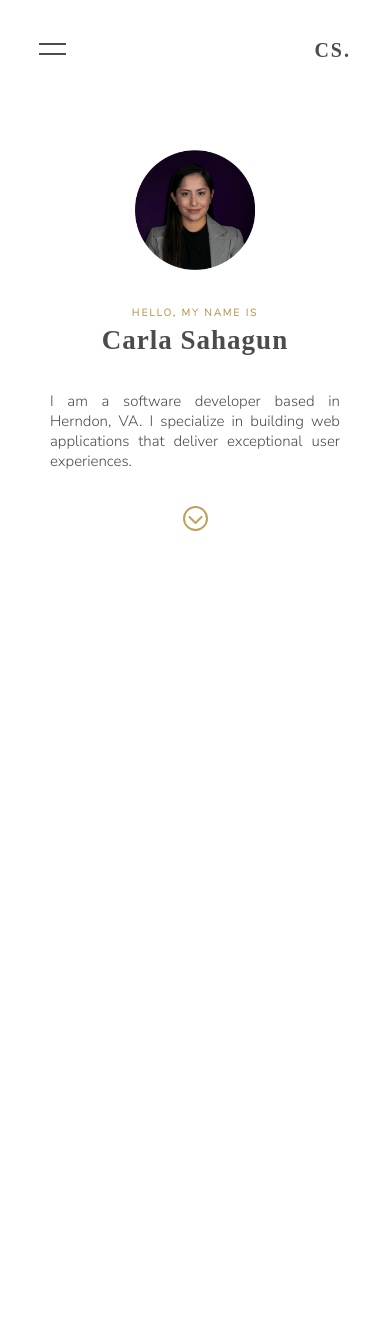
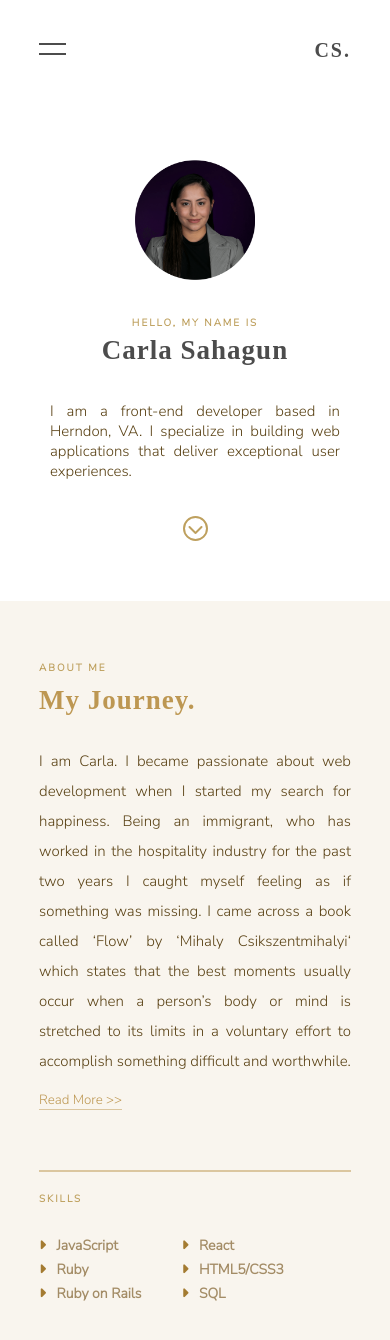
Before and after one commit to itacamba/portfolio-white, a React (Create React App) app: page / in a window 390 px wide. Shown: the top 1340 px of the page. Before the commit the page ends 844 px from the top, so only its background shows below. Built offline with nearby package versions, Linux system fonts and the light colour scheme; a web font is replaced by a local one.

Commit message:
added 'about and skills' section, not fully responsive, missing resume, missing extra story

```diff
--- a/package.json
+++ b/package.json
@@ -9,6 +9,7 @@
     "react": "^17.0.1",
     "react-dom": "^17.0.1",
     "react-scripts": "4.0.0",
+    "react-scroll": "^1.8.1",
     "web-vitals": "^0.2.4"
   },
   "scripts": {
--- a/src/App.css
+++ b/src/App.css
@@ -8,6 +8,9 @@
 }
 a{
   text-decoration: none;
+}
+p{
+  color: rgb(90, 66, 21);
 }
 h1{
   /* font-size: 27px; */
@@ -69,6 +72,7 @@ h3{
   }
   p{
     font-size: 15px;
+
   }
 }
 
--- a/src/App.js
+++ b/src/App.js
@@ -1,12 +1,15 @@
 import './App.css';
 import Header from "./components/Header"
 import Main from './components/Main';
+import AboutAndSkills from './components/AboutAndSkills'
+import * as Scroll from 'react-scroll';
 
 function App() {
   return (
     <div className="App">
       <Header/>
       <Main />
+      <AboutAndSkills/>
     </div>
   );
 }
--- /dev/null
+++ b/src/components/AboutAndSkills.js
@@ -0,0 +1,42 @@
+import React from 'react';
+import './css/AboutAndSkills.css'
+
+const About = () => {
+    return (
+        <div id="about-skills-section">
+            <div className="max-600-container">
+                <h3>ABOUT ME </h3>
+                <h1>My Journey.</h1>
+                <p>I am Carla. I became passionate about web development when I
+                started my search for happiness. Being an immigrant, who has
+                worked in the hospitality industry for the past two years I caught
+                myself feeling as if something was missing. I came across a book
+                called  ‘Flow’ by ‘Mihaly Csikszentmihalyi‘ which states that the
+                best moments usually occur when a person’s body or mind is stretched
+                to its limits in a voluntary effort to accomplish something
+                difficult and worthwhile.
+                </p>
+                <button>Read More &gt;&gt;</button>
+            </div>
+            <div className="max-600-container skills-container">
+                <h3>SKILLS</h3>
+                <div className="skills">
+                    <div className="skills-column">
+                        <div><i class="fas fa-caret-right"></i> JavaScript</div>
+                        <div><i class="fas fa-caret-right"></i> Ruby</div>
+                        <div><i class="fas fa-caret-right"></i> Ruby on Rails</div>
+                    </div>
+                    <div className="skills-column">
+                        <div><i class="fas fa-caret-right"></i> React</div>
+                        <div><i class="fas fa-caret-right"></i> HTML5/CSS3</div>
+                        <div><i class="fas fa-caret-right"></i> SQL</div>
+                    </div>
+                </div>
+                {/* <a href="" >DOWNLOAD RESUME</a> */}
+            </div>
+
+        </div>
+    );
+};
+
+export default About;
--- a/src/components/Main.js
+++ b/src/components/Main.js
@@ -11,11 +11,11 @@ const Main = () => {
             </div>
             <h3>HELLO, MY NAME IS</h3>
             <h1>Carla Sahagun</h1>
-            <p>I am a software developer based in Herndon, VA.
+            <p>I am a front-end developer based in Herndon, VA.
                 I specialize in building web applications that
                 deliver exceptional user experiences.
             </p>
-            <a href=""><i class="fas fa-chevron-down"></i></a>
+            <a href=""><i className="fas fa-chevron-down"></i></a>
         </main>
     );
 };
--- /dev/null
+++ b/src/components/css/AboutAndSkills.css
@@ -0,0 +1,55 @@
+#about-skills-section{
+    width: 100%;
+    background-color: rgba(241, 232, 216, 0.445);
+    padding: 60px 0;
+    text-align: left;
+}
+.max-600-container{
+    width: 80%;
+    max-width: 600px;
+    margin: 0 auto;
+}
+.max-600-container h3{
+    margin-bottom: 10px;
+}
+.max-600-container h1{
+    color: rgb(189, 151, 82);
+    margin-bottom: 30px;
+}
+.max-600-container p{
+    line-height: 30px;
+    text-align: justify;
+}
+.max-600-container button{
+    margin-top: 15px;
+    border: none;
+    background: transparent;
+    border-bottom: 1px solid rgba(189, 151, 82,.5);
+    color: rgb(189, 151, 82);
+    cursor: pointer;
+}
+.skills-container{
+    margin-top: 60px;
+    border-top: 2px solid rgba(189, 151, 82,.5);
+    padding: 20px 0 60px 0;
+}
+.skills{
+    display: flex;
+    margin-top: 30px;
+}
+.skills-column:last-child{
+    margin-left: 40px;
+}
+.skills-column{
+    font-size: 14px;
+}
+.skills-column div{
+    margin-bottom: 5px;
+    font-weight: 600;
+    color: rgba(124, 92, 40, 0.685);
+}
+.skills-column i{
+    padding-right: 7px;
+    font-size: 14px;
+    color: rgba(155, 111, 30, 0.911);
+}
--- a/src/components/css/Main.css
+++ b/src/components/css/Main.css
@@ -1,6 +1,7 @@
 main{
     width: 90%;
-    margin: 50px auto;
+    margin: 0 auto;
+    padding: 60px 0;
     display: flex;
     flex-direction: column;
     align-items: center;
--- a/src/components/css/Navigation.css
+++ b/src/components/css/Navigation.css
@@ -39,7 +39,6 @@ nav{
     padding-top: 140px;
     padding-left: 10%;
     width: 50%;
-    /* background: #cacaca; */
     background: rgb(225, 230, 226);
     transition:1s;
     -webkit-transition:1s;
@@ -49,7 +48,6 @@ nav{
 
 }
 nav.show{
-    display: flex;
     transition:1s;
     -webkit-transition:1s;
     -moz-transition:1s;
```
Also changed, not shown: 1 other file (tests, documents, lock files or other folders).
